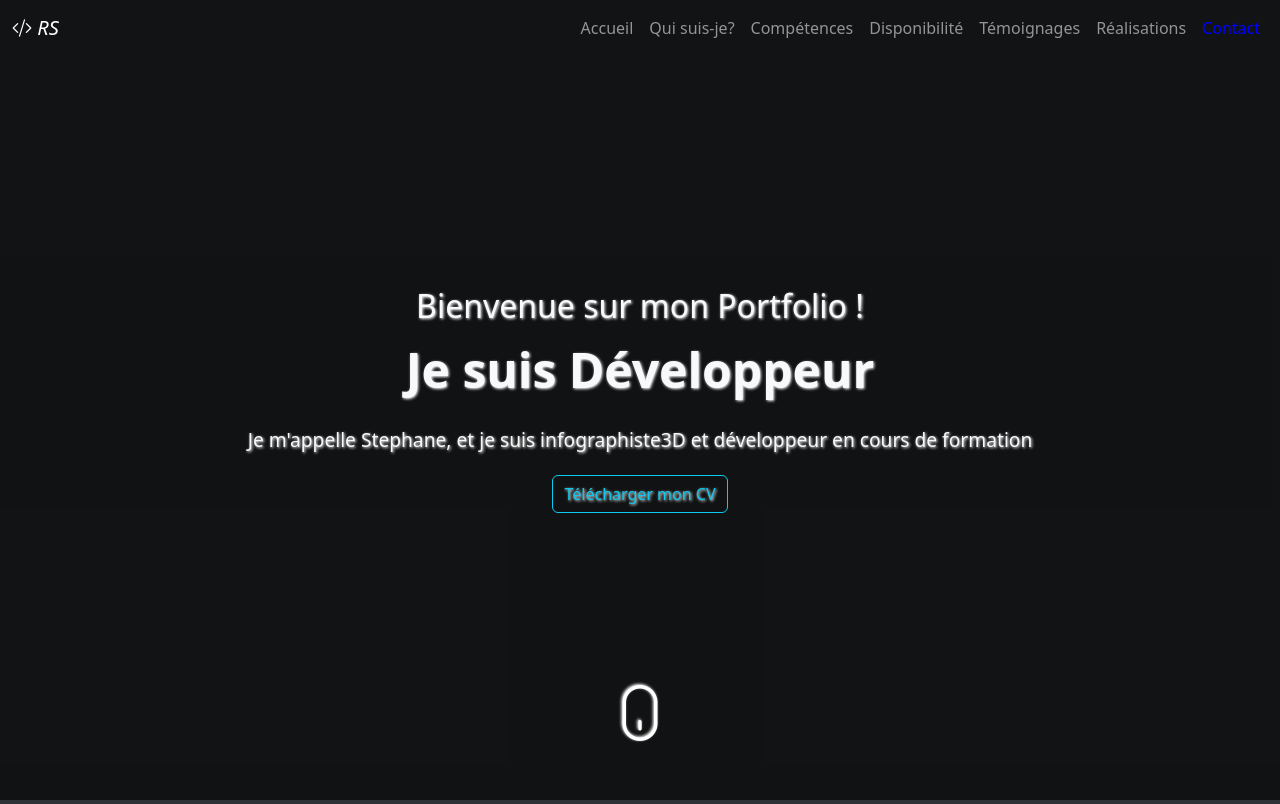
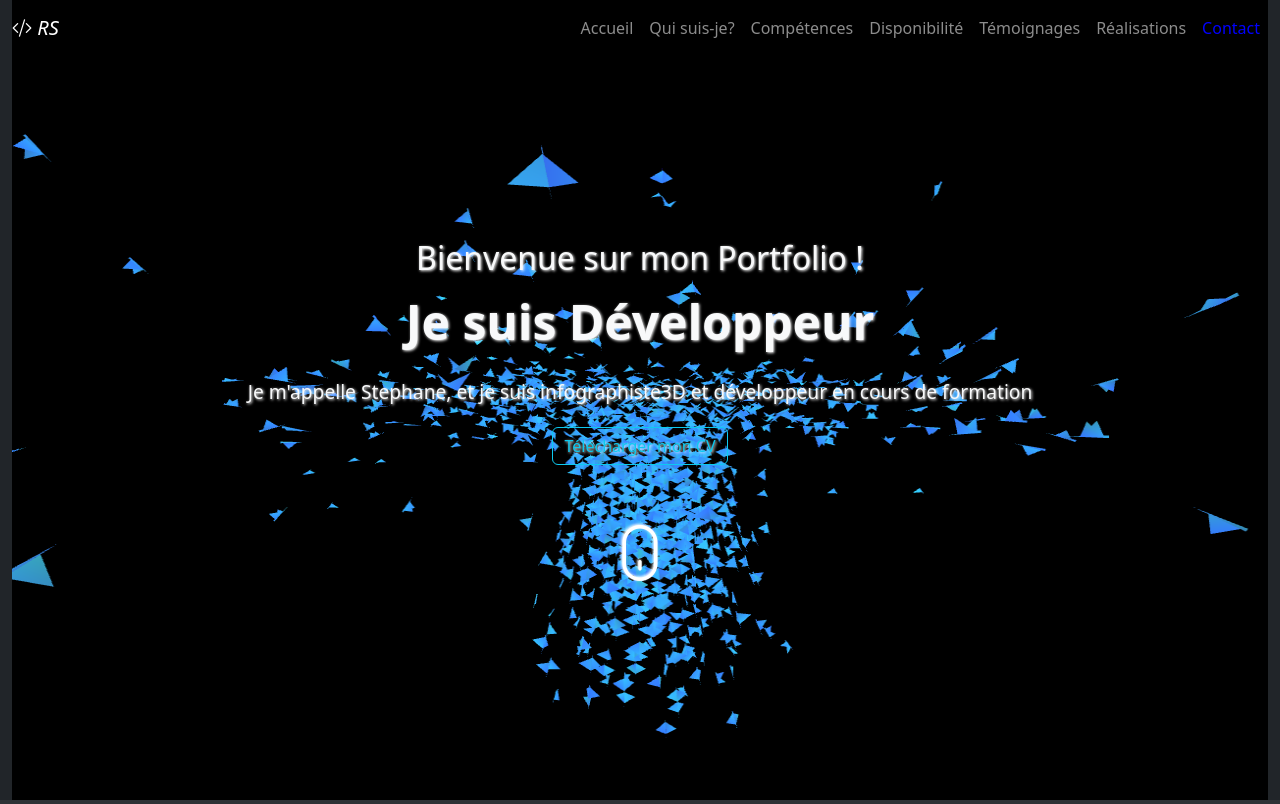
Before and after one commit to Golushi/CVBootstrap, a plain HTML site: page index.html in a window 1280 px wide. Shown: the top 804 px of the page. Drawn offline with nearby package versions, Linux system fonts and the light colour scheme; animation ran at ten frames a second.

Commit message:
background-animaterd

```diff
--- a/index.html
+++ b/index.html
@@ -71,7 +71,7 @@
             <!--Accueil-->
             <section id="accueil">
               <div class="container-fluid">
-                <div class="row row-cols-1" id="firstRowHomePage">
+                <div class="row row-cols-1" id="my-background">
                     <div
                     class="d-flex justify-content-center flex-column text-center"
                     id="text-presentation">
@@ -88,7 +88,7 @@
                         class="btn btn-outline-info">Télécharger mon CV
                         </a>
                         </div>
-                        <div id="mouseBtn" class="">
+                        <div id="mouseBtn" class="d-flex justify-content-center pb-5 mb-5">
                           <a href="#about"><i class="bi bi-mouse"></i></a>
                         </div>
                     </div>
@@ -476,5 +476,22 @@
             crossorigin="anonymous">
         </script>
         <script src="script.js"></script>
+        <script src="https://cdnjs.cloudflare.com/ajax/libs/three.js/r119/three.min.js"></script>
+        <script src="https://cdn.jsdelivr.net/npm/vanta@latest/dist/vanta.birds.min.js"></script>
+        <script>
+          VANTA.BIRDS({
+            el: "#my-background",
+            mouseControls: true,
+            touchControls: true,
+            gyroControls: false,
+            minHeight: 200.00,
+            minWidth: 200.00,
+            scale: 1.00,
+            scaleMobile: 1.00,
+            backgroundColor: 0x0,
+            color1: 0x499d,
+            color2: 0x652c0
+          })
+          </script>
     </body>
 </html>
--- a/style.css
+++ b/style.css
@@ -1,14 +1,18 @@
 .main-content-website section:nth-child(2n) {
     background-color: #2e3135;
 }
-#firstRowHomePage {
+/*#firstRowHomePage {
     background-image: url("img/fondDev.jpg");
     min-height: 100vh;
     background-position: center;
     text-align: center;
+}*/
+#my-background {
+    min-height: 100vh;
+    background-position: center;
 }
 #text-presentation {
-    background-color: #0c0c0cb9;
+
     text-shadow: 1px 1px 3px #ffffff;
 }
 .text-bienvenue {
@@ -34,7 +38,7 @@
     cursor: pointer;
     font-size: 4.5em;
     transform: translate(-50%, -50%) rotate(0deg);
-    bottom: 20px;
+    bottom: 2px;
 }
 .btn-social-share {
     border-radius: 50%;
```
Also changed, not shown: script.js (line endings or trailing spaces).
